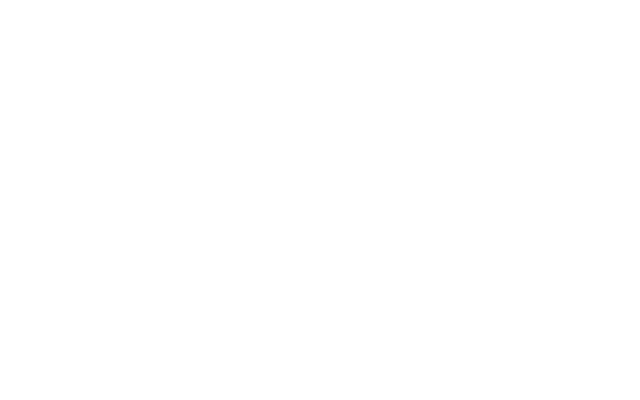
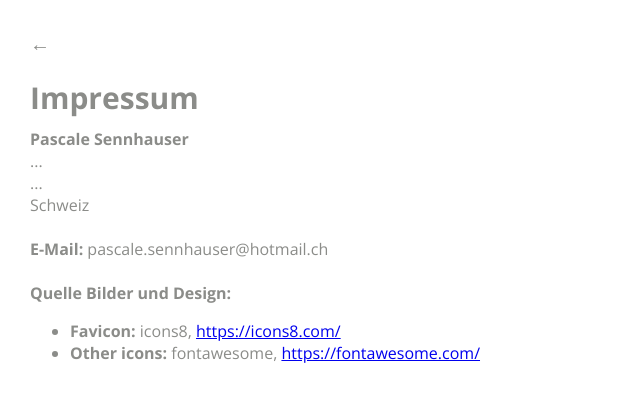
Before and after one commit to PascaleSennhauser/Notizblock, a plain HTML site: page impressum.html in a window 1280 px wide. Shown: the whole page, without its empty margins (0-640 px from the left). Drawn offline with Linux system fonts and the light colour scheme; files whose address does not match are found by name.

Commit message:
Added impressum

```diff
--- a/css/style.css
+++ b/css/style.css
@@ -293,6 +293,29 @@ footer {
     text-decoration: underline;
 }
 
+/* impressum */
+
+.back-arrow {
+    margin-bottom: 20px;
+    margin-left: 30px;
+    margin-top: 30px;
+}
+
+.back-arrow a {
+    text-decoration: none;
+    color:#8B8C89;
+    font-size: 20px;
+}
+
+.impressum-container {
+    padding-left: 30px;
+    padding-right: 30px;
+}
+
+.impressum-container h1 {
+    margin-bottom: 10px;
+}
+
 @media(max-width: 1100px) {
     .p-without {
         padding-left: 10px;
--- a/impressum.html
+++ b/impressum.html
@@ -0,0 +1,28 @@
+<!DOCTYPE html>
+<html lang="en">
+<head>
+    <meta charset="UTF-8">
+    <meta name="viewport" content="width=device-width, initial-scale=1.0">
+    <title>Impressum</title>
+    <link rel="icon" href="./img/favicon.png" type="image/png">
+    <link rel="stylesheet" href="./css/fonts.css">
+    <link rel="stylesheet" href="./css/style.css">
+    <script src="./script/script.js"></script>
+</head>
+<body>
+    <div class="back-arrow"><a href="./index.html">←</a></div>
+    <div class="impressum-container">
+        <h1>Impressum</h1>
+        <b>Pascale Sennhauser</b><br>
+        ...<br>
+        ...<br>
+        Schweiz<br><br>
+        <b>E-Mail:</b> pascale.sennhauser@hotmail.ch<br><br>
+        <b>Quelle Bilder und Design: </b>
+        <ul>
+            <li><b>Favicon:</b> icons8, <a href="https://icons8.com/">https://icons8.com/</a></li>
+            <li><b>Other icons:</b> fontawesome, <a href="https://fontawesome.com/">https://fontawesome.com/</a></li>
+        </ul>
+    </div>
+</body>
+</html>
```
